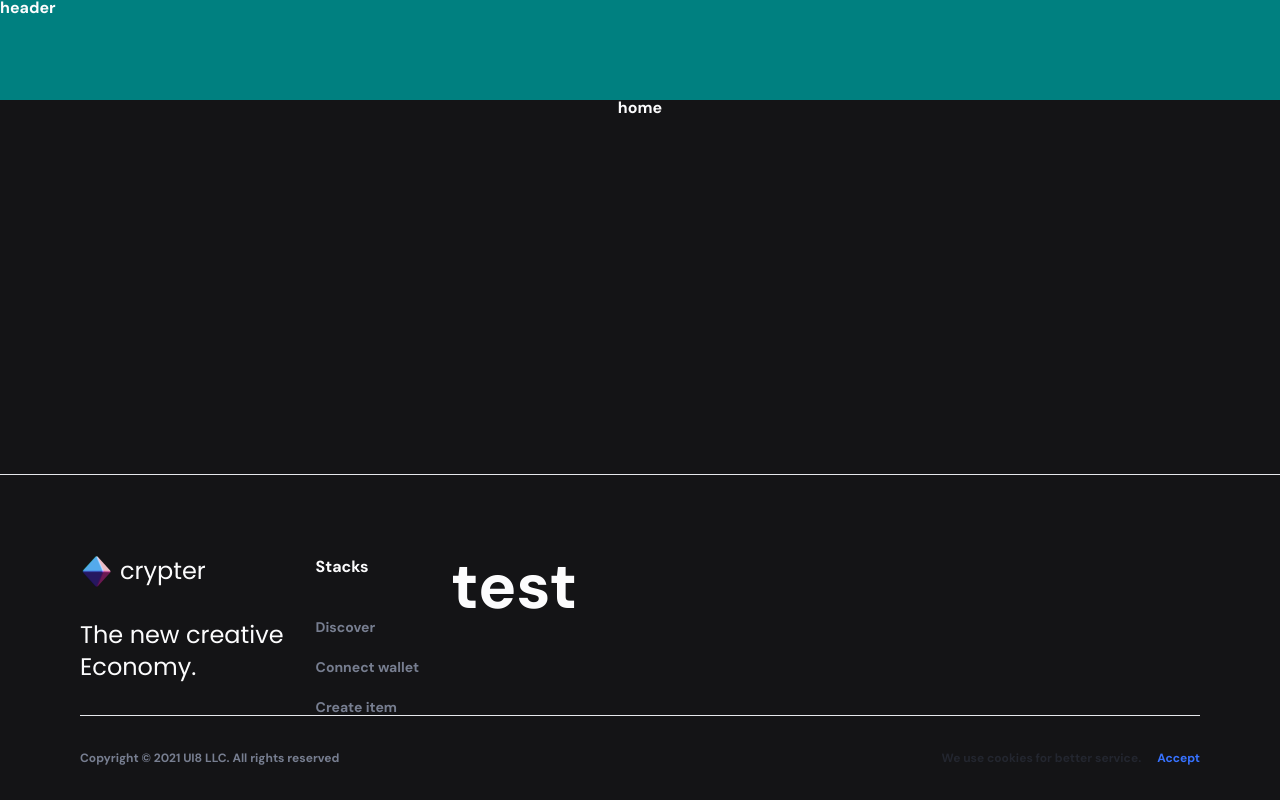
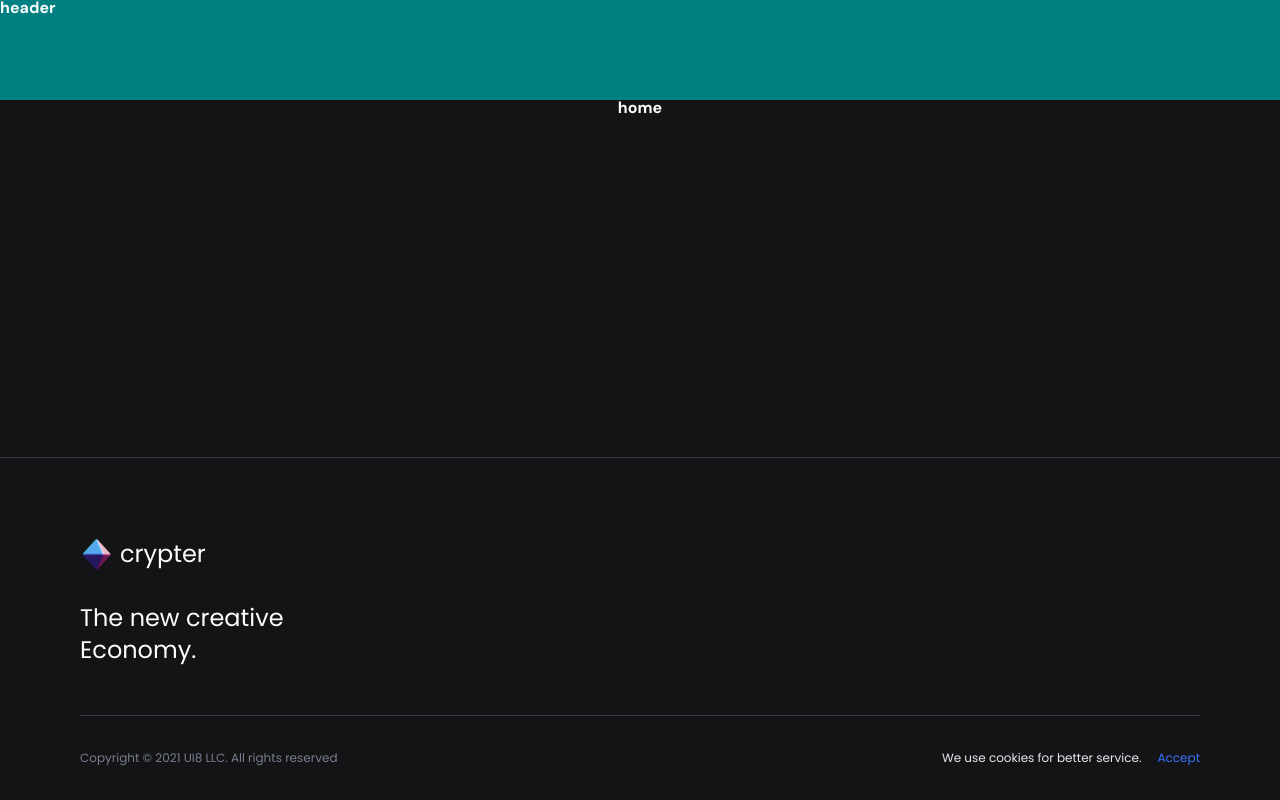
Before and after one commit to mserwo/sample-app, a React (Vite) app: page / in a window 1280 px wide. Built offline with nearby package versions, Linux system fonts and the light colour scheme.

Commit message:
feat(repair/footer): first repair commit

```diff
--- a/src/components/footer/bottom-bar/bottom-bar.module.scss
+++ b/src/components/footer/bottom-bar/bottom-bar.module.scss
@@ -1,6 +1,7 @@
 @use "~/breakpoints";
 @use "~/colors";
 @use "~/typography";
+@use "~/fonts";
 
 .bottomBar {
   display: flex;
@@ -8,13 +9,14 @@
   flex-direction: column;
   justify-content: center;
   gap: 32px;
-  border-top: 1px solid colors.$neutrals6;
+  border-top: 1px solid colors.$neutrals3;
 
   &_content {
     display: flex;
     width: 100%;
     justify-content: space-between;
     @include typography.caption2;
+    @include fonts.poppins;
 
     @include breakpoints.max-width("tablet") {
       justify-content: center;
@@ -31,7 +33,7 @@
 
       display: flex;
       gap: 16px;
-      color: colors.$neutrals2;
+      color: colors.$neutrals6;
 
       &_accept {
         color: colors.$primary1;
--- a/src/components/footer/footer.module.scss
+++ b/src/components/footer/footer.module.scss
@@ -5,7 +5,7 @@
 .wrapper {
   display: flex;
   justify-content: center;
-  border-top: 1px solid colors.$neutrals6;
+  border-top: 1px solid colors.$neutrals3;
   padding: 0 80px;
 
   @include breakpoints.max-width("mobileL") {
@@ -25,10 +25,21 @@
     max-width: 1120px;
   }
 
+  @include breakpoints.max-width("tablet") {
+    padding-top: 64px;
+  }
+
   @include typography.h1;
 }
 
 .content {
   display: flex;
+  justify-content: space-between;
   gap: 32px;
+  padding-bottom: 48px;
+
+  @include breakpoints.max-width("tablet") {
+    max-width: 1120px;
+    flex-direction: column;
+  }
 }
--- a/src/components/footer/footer.tsx
+++ b/src/components/footer/footer.tsx
@@ -2,12 +2,7 @@ import styles from "./footer.module.scss";
 import { BottomBar } from "./bottom-bar/bottom-bar";
 import LogoSection from "./logo-section/logo-section";
 import { NavigationMenu } from "./navigation-menu/navigation-menu";
-
-const menu1items = [
-  { title: "Discover", url: "/discover" },
-  { title: "Connect wallet", url: "/connect-wallet" },
-  { title: "Create item", url: "/create-item" },
-];
+import { JoinNewsletter } from "./join-newsletter/join-newsletter";
 
 export const Footer = () => {
   return (
@@ -15,10 +10,7 @@ export const Footer = () => {
       <div className={styles.container}>
         <div className={styles.content}>
           <LogoSection />
-          <NavigationMenu title={"Stacks"} menuElements={menu1items} />
-          <div>test</div>
         </div>
-
         <BottomBar />
       </div>
     </footer>
--- a/src/styles/_typography.scss
+++ b/src/styles/_typography.scss
@@ -52,9 +52,30 @@
   font-weight: 600;
 }
 
+@mixin caption {
+  font-size: 14px;
+  line-height: 24px;
+  font-weight: 400;
+}
+
 @mixin caption2 {
   font-size: 12px;
   line-height: 20px;
+  font-weight: 400;
+}
+
+@mixin button2 {
+  font-family: "DM Sans";
+  font-size: 14px;
+  line-height: 16px;
+  font-weight: 700;
+}
+
+@mixin hairline2 {
+  font-size: 12px;
+  line-height: 12px;
+  font-weight: 600;
+  text-transform: uppercase;
 }
 
 @mixin button2 {
```
